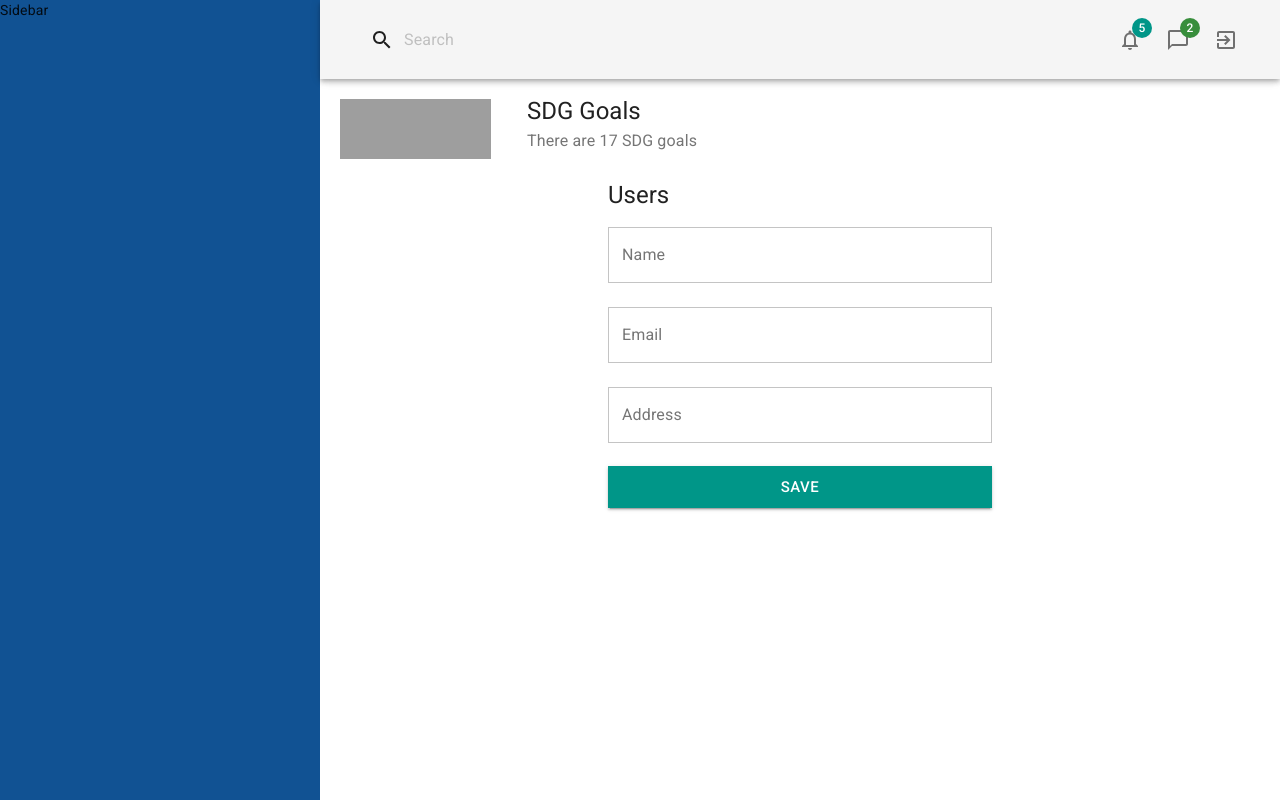
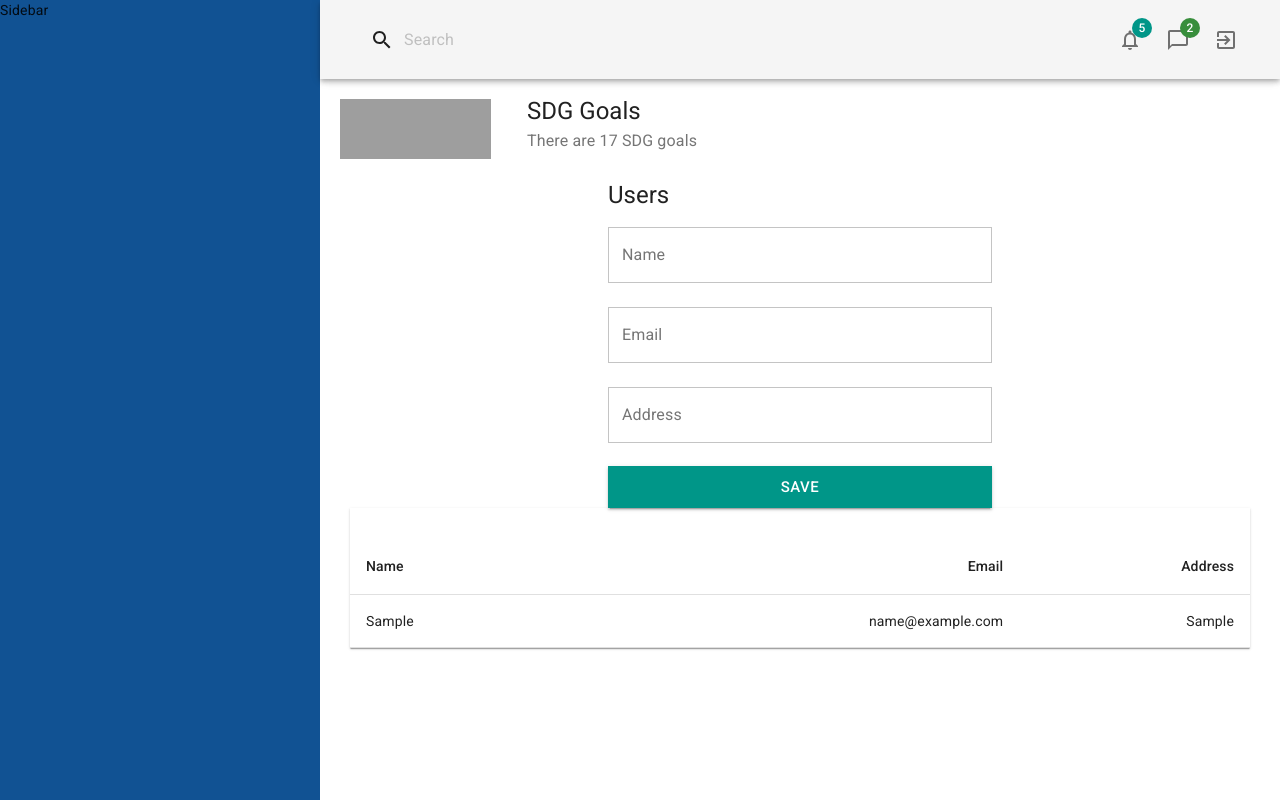
Before and after one commit to iloveyii/mobile-platforms-dt581b-project, a React app in the folder react/: page / in a window 1280 px wide. Both pictures are taken after typing "Sample", "name@example.com", "Sample" into the empty fields and a click on the button "SAVE". Built offline with nearby package versions, Linux system fonts and the light colour scheme; grey boxes are pictures that could not be loaded.

Commit message:
Added table

```diff
--- a/react/src/components/Users/UserService.js
+++ b/react/src/components/Users/UserService.js
@@ -21,7 +21,7 @@
 
   const readAll = () => {
     const users = JSON.parse(localStorage.getItem("users"));
-    return users;
+    return users && users.list || [];
   };
 
   return {
--- a/react/src/components/Users/UsersList.js
+++ b/react/src/components/Users/UsersList.js
@@ -0,0 +1,47 @@
+import React from "react";
+import { makeStyles } from "@material-ui/core/styles";
+import Table from "@material-ui/core/Table";
+import TableBody from "@material-ui/core/TableBody";
+import TableCell from "@material-ui/core/TableCell";
+import TableContainer from "@material-ui/core/TableContainer";
+import TableHead from "@material-ui/core/TableHead";
+import TableRow from "@material-ui/core/TableRow";
+import Paper from "@material-ui/core/Paper";
+
+const useStyles = makeStyles(theme => ({
+  table: {
+    minWidth: 650,
+    marginTop: theme.spacing(3)
+  }
+}));
+
+export default function UsersList(props) {
+  const { rows } = props;
+  console.log(rows, props);
+  const classes = useStyles();
+
+  return (
+    <TableContainer component={Paper}>
+      <Table className={classes.table} aria-label="simple table">
+        <TableHead>
+          <TableRow>
+            <TableCell>Name</TableCell>
+            <TableCell align="right">Email</TableCell>
+            <TableCell align="right">Address</TableCell>
+          </TableRow>
+        </TableHead>
+        <TableBody>
+          {rows.map((row, i) => (
+            <TableRow key={i}>
+              <TableCell component="th" scope="row">
+                {row.name}
+              </TableCell>
+              <TableCell align="right">{row.email}</TableCell>
+              <TableCell align="right">{row.address}</TableCell>
+            </TableRow>
+          ))}
+        </TableBody>
+      </Table>
+    </TableContainer>
+  );
+}
--- a/react/src/components/Users/index.js
+++ b/react/src/components/Users/index.js
@@ -8,6 +8,8 @@
   Button
 } from "@material-ui/core";
 import { makeStyles } from "@material-ui/styles";
+import UsersList from "./UsersList";
+import UserService from "./UserService";
 
 const useStyle = makeStyles(theme => ({
   form: {
@@ -24,7 +26,8 @@
 
 export default function index() {
   const classes = useStyle();
-  const { values, onChange, onSubmit } = UseForm({ defaultValues });
+  const { values, onChange, onSubmit, list } = UseForm({ defaultValues });
+  const userService = UserService();
 
   return (
     <>
@@ -69,6 +72,10 @@
           </form>
         </Paper>
       </Container>
+
+      <Container maxWidth="md">
+        <UsersList rows={userService.readAll()} />
+      </Container>
     </>
   );
 }
```
